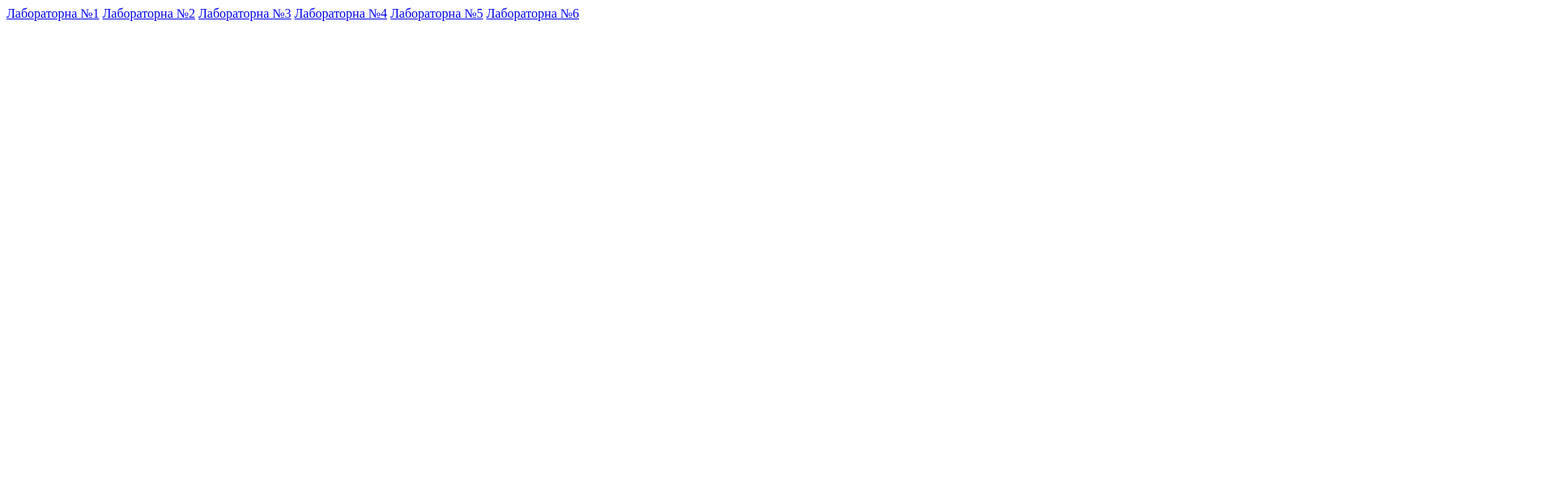
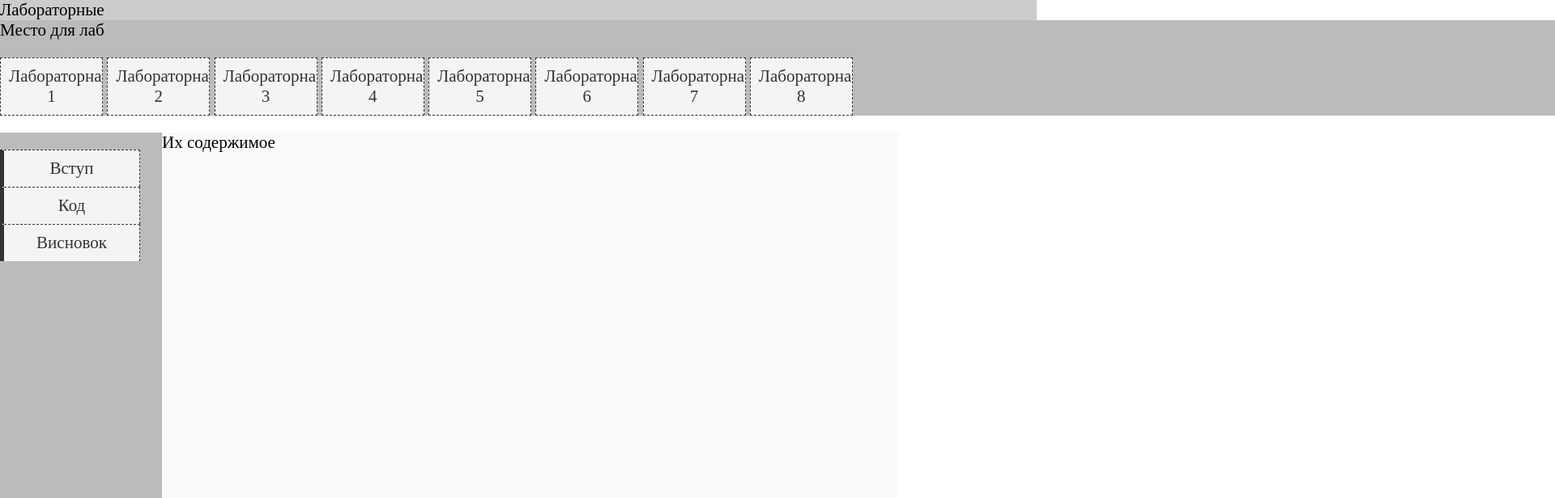
Before and after one commit to i1garde/base-dotnet, a plain HTML site: page index.html in a window 1280 px wide. Shown: the top 616 px of the page at 81% size, 1920 px wide, since content can reach past the window. Drawn offline with Linux system fonts and the light colour scheme.

Commit message:
simple front

```diff
--- a/index.html
+++ b/index.html
@@ -2,18 +2,108 @@
 <html lang="ru">
 <head>
     <meta charset="utf-8">
-    <title>Пример страницы #2</title>
+    <title>Лаби</title>
     <style>
-        font {color: bisque}
-        p {color:  blue;}
+        body, h2, p{
+            margin:0;
+            padding:0;
+        }
+        body{
+            font-size: 21px;
+        }
+        #header{
+            background-color: #ccc;
+        }
+        #upperbar{
+            background-color: #bbb;
+            float: top;
+            width: 1920px;
+        }
+        ul.navup{
+            margin-left: 0px;
+            padding-left: 0px;
+            list-style: none;
+        }
+        .navup li {
+            display: inline;
+        }
+        ul.navup a {
+            display: inline-block;
+            width: 5em;
+            padding:10px;
+            background-color: #f4f4f4;
+            border: 1px dashed #333;
+            text-decoration: none;
+            color: #333;
+            text-align: center;
+        }
+        ul.navup a:hover{
+            background-color: #333;
+            color: #f4f4f4;
+        }
+        #sidebar{
+            background-color: #bbb;
+            float: left;
+            width: 200px;
+            height: 765px;
+        }
+        ul.navside{
+            margin-left: 0px;
+            padding-left: 0px;
+            list-style: none;
+        }
+        .navside li {
+            display: inline;
+        }
+        ul.navside a {
+            display: inline-block;
+            width: 7em;
+            padding:10px;
+            background-color: #f4f4f4;
+            border-top: 1px dashed #333;
+            border-right: 1px dashed #333;
+            border-left: 5px solid #333;
+            text-decoration: none;
+            color: #333;
+            text-align: center;
+        }
+        ul.navside a:hover{
+            background-color: #333;
+            color: #f4f4f4;
+        }
+        #main{
+            background-color: #fafafa;
+            height: 765px;
+            margin-right: 170px;
+        }
+        #footer{
+            background-color: #ccc;
+            height: 50px;
+        }
     </style>
 </head>
 <body>
-<a href="./Lab1.html" target="_blank">Лабораторна №1</a>
-<a href="./Lab2.html" target="_blank">Лабораторна №2</a>
-<a href="./Lab1.html" target="_blank">Лабораторна №3</a>
-<a href="./Lab1.html" target="_blank">Лабораторна №4</a>
-<a href="./Lab1.html" target="_blank">Лабораторна №5</a>
-<a href="./Lab1.html" target="_blank">Лабораторна №6</a>
+    <div id="header">Лабораторные</div>
+    <div id="upperbar">Место для лаб
+        <ul class="navup">
+            <li><a href="#">Лабораторна 1</a></li>
+            <li><a href="#">Лабораторна 2</a></li>
+            <li><a href="#">Лабораторна 3</a></li>
+            <li><a href="#">Лабораторна 4</a></li>
+            <li><a href="#">Лабораторна 5</a></li>
+            <li><a href="#">Лабораторна 6</a></li>
+            <li><a href="#">Лабораторна 7</a></li>
+            <li><a href="#">Лабораторна 8</a></li>
+        </ul>
+    </div>
+    <div id="sidebar">
+        <ul class="navside">
+            <li><a href="#">Вступ</a></li>
+            <li><a href="#">Код</a></li>
+            <li><a href="#">Висновок</a></li>
+        </ul>
+    </div>
+    <div id="main">Их содержимое</div>
+    <div id="footer">Дно</div>
 </body>
 </html>
```
